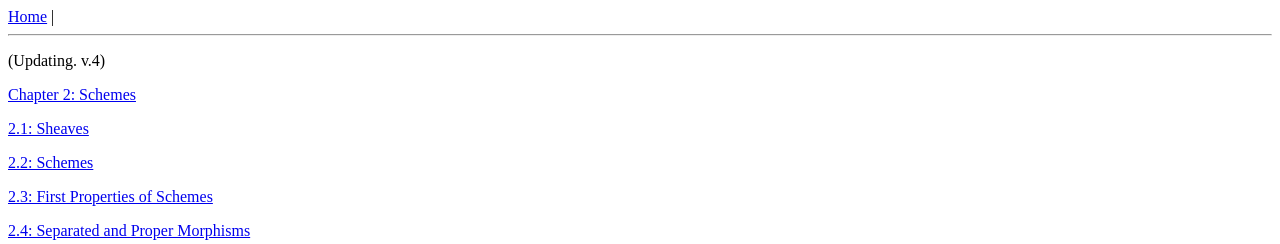
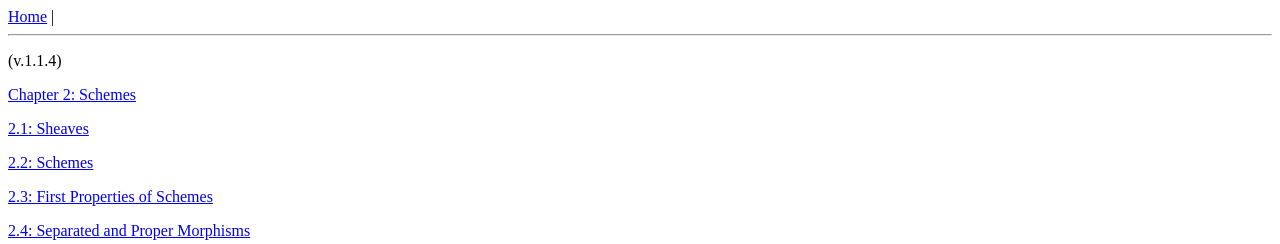
Before and after one commit to justinli1128/jiahaoliAcademicWebsite, a Jekyll site: the page built from AlgGeoPractice.md, in a window 1280 px wide and 900 px high. Shown: the top 244 px of the window. Built offline with Jekyll 4.4.1, drawn with Linux system fonts in a browser that asks for light colours.

Commit message:
Update AlgGeoPractice.md

```diff
--- a/AlgGeoPractice.md
+++ b/AlgGeoPractice.md
@@ -2,7 +2,7 @@
 layout: default
 title: Practices in Chapter 2 of _Algebraic Geometry_ by R. Hartshorne (updating)
 ---
-(Updating. v.4)
+(v.1.1.4)
 
 [Chapter 2: Schemes](#Chapter 2: Schemes)
 
```
